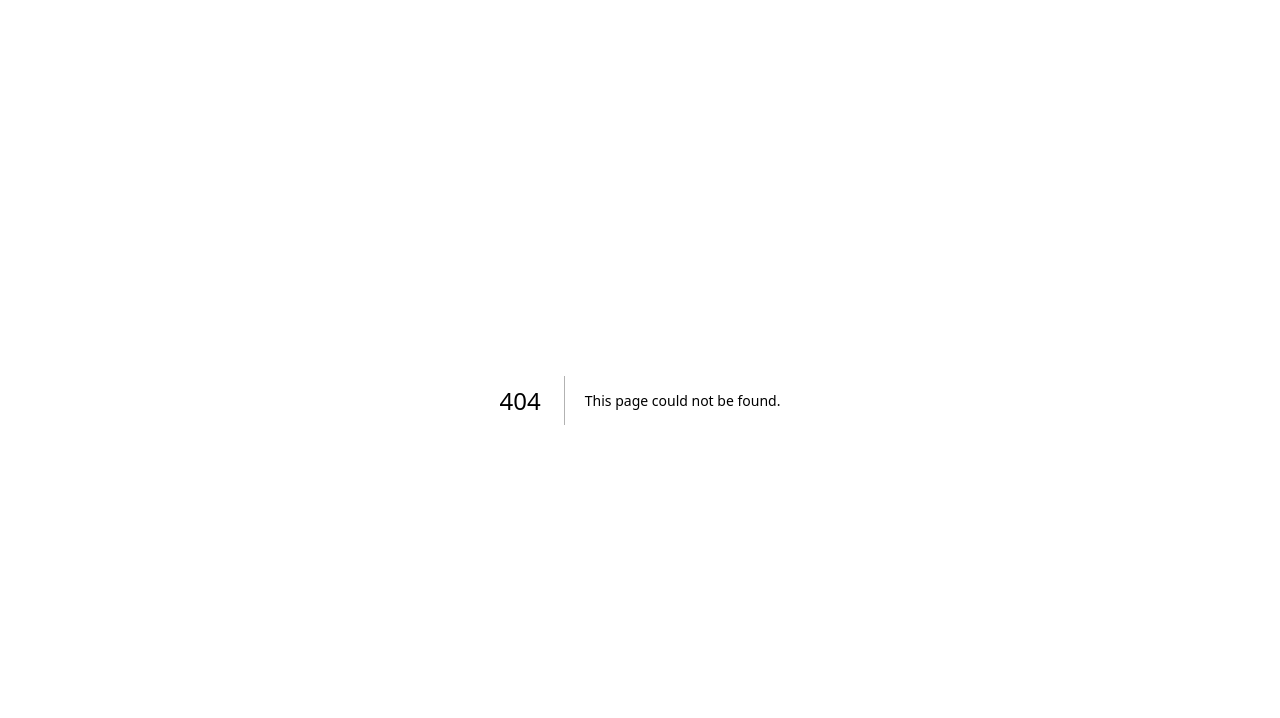
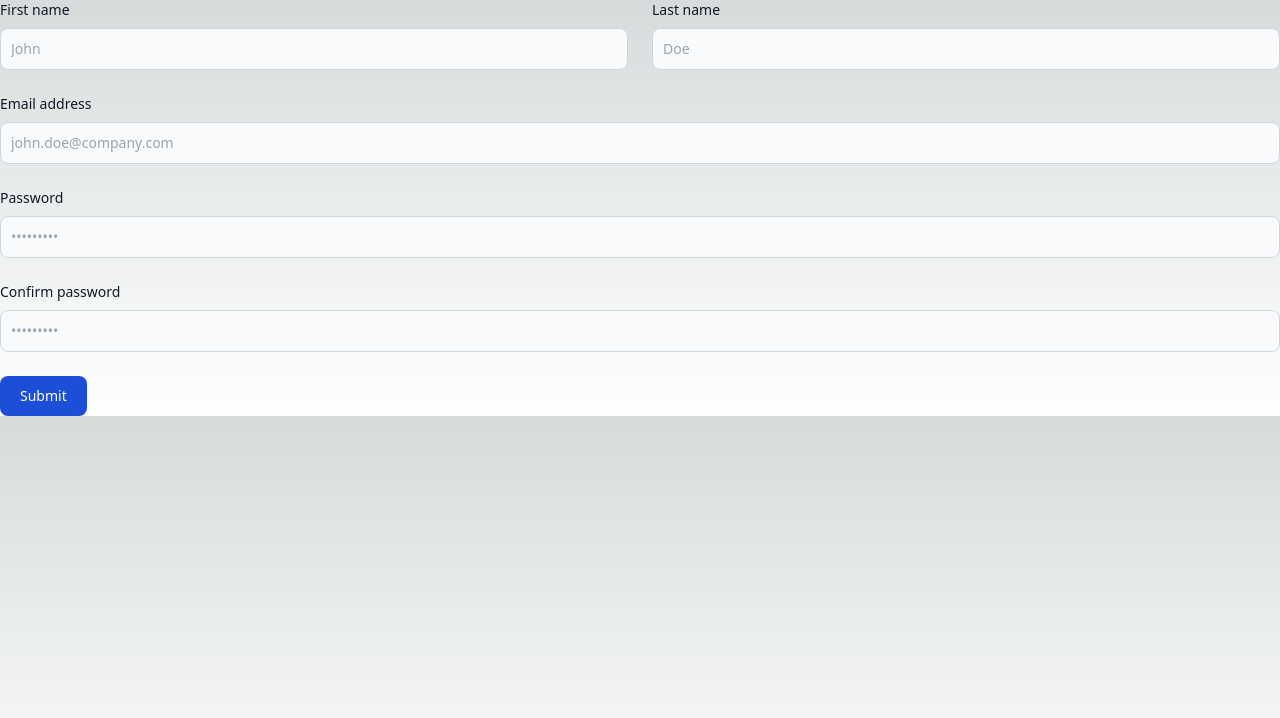
Before and after one commit to athena272/react-junior-mistakes, a Next.js app: page /Mistakes/9/mistake in a window 1280 px wide. Before the commit this address had no page. Shown: the top 718 px of the page. Built offline with nearby package versions, Linux system fonts and the light colour scheme.

Commit message:
Create mistake.tsx

```diff
--- /dev/null
+++ b/src/pages/Mistakes/9/mistake.tsx
@@ -0,0 +1,72 @@
+import { useState } from "react"
+
+export default function Mistake9() {
+    const [firstName, setFirstName] = useState('')
+    const [lastName, setLastName] = useState('')
+    const [email, setEmail] = useState('')
+    const [password, setPassowrd] = useState('')
+    const [confirmPassword, setConfirmPassword] = useState('')
+
+    return (
+        <form>
+            <div className="grid gap-6 mb-6 md:grid-cols-2">
+                <div>
+                    <label htmlFor="first_name" className="block mb-2 text-sm font-medium text-gray-900 dark:text-white">First name</label>
+                    <input
+                        name="first_name"
+                        type="text"
+                        id="first_name"
+                        className="bg-gray-50 border border-gray-300 text-gray-900 text-sm rounded-lg focus:ring-blue-500 focus:border-blue-500 block w-full p-2.5 dark:bg-gray-700 dark:border-gray-600 dark:placeholder-gray-400 dark:text-white dark:focus:ring-blue-500 dark:focus:border-blue-500" placeholder="John" required
+                        onChange={(ev) => setFirstName(ev.target.value)}
+                        value={firstName}
+                    />
+                </div>
+                <div>
+                    <label htmlFor="last_name" className="block mb-2 text-sm font-medium text-gray-900 dark:text-white">Last name</label>
+                    <input
+                        name="last_name"
+                        type="text"
+                        id="last_name"
+                        className="bg-gray-50 border border-gray-300 text-gray-900 text-sm rounded-lg focus:ring-blue-500 focus:border-blue-500 block w-full p-2.5 dark:bg-gray-700 dark:border-gray-600 dark:placeholder-gray-400 dark:text-white dark:focus:ring-blue-500 dark:focus:border-blue-500" placeholder="Doe" required
+                        onChange={(ev) => setLastName(ev.target.value)}
+                        value={lastName}
+                    />
+                </div>
+            </div>
+            <div className="mb-6">
+                <label htmlFor="email" className="block mb-2 text-sm font-medium text-gray-900 dark:text-white">Email address</label>
+                <input
+                    name="email"
+                    type="email"
+                    id="email"
+                    className="bg-gray-50 border border-gray-300 text-gray-900 text-sm rounded-lg focus:ring-blue-500 focus:border-blue-500 block w-full p-2.5 dark:bg-gray-700 dark:border-gray-600 dark:placeholder-gray-400 dark:text-white dark:focus:ring-blue-500 dark:focus:border-blue-500" placeholder="john.doe@company.com" required
+                    onChange={(ev) => setEmail(ev.target.value)}
+                    value={email}
+                />
+            </div>
+            <div className="mb-6">
+                <label htmlFor="password" className="block mb-2 text-sm font-medium text-gray-900 dark:text-white">Password</label>
+                <input
+                    name="password"
+                    type="password"
+                    id="password"
+                    className="bg-gray-50 border border-gray-300 text-gray-900 text-sm rounded-lg focus:ring-blue-500 focus:border-blue-500 block w-full p-2.5 dark:bg-gray-700 dark:border-gray-600 dark:placeholder-gray-400 dark:text-white dark:focus:ring-blue-500 dark:focus:border-blue-500" placeholder="•••••••••" required
+                    onChange={(ev) => setPassowrd(ev.target.value)}
+                    value={password}
+                />
+            </div>
+            <div className="mb-6">
+                <label htmlFor="confirm_password" className="block mb-2 text-sm font-medium text-gray-900 dark:text-white">Confirm password</label>
+                <input
+                    name="confirm_password"
+                    type="password"
+                    id="confirm_password"
+                    className="bg-gray-50 border border-gray-300 text-gray-900 text-sm rounded-lg focus:ring-blue-500 focus:border-blue-500 block w-full p-2.5 dark:bg-gray-700 dark:border-gray-600 dark:placeholder-gray-400 dark:text-white dark:focus:ring-blue-500 dark:focus:border-blue-500" placeholder="•••••••••" required
+                    onChange={(ev) => setConfirmPassword(ev.target.value)}
+                    value={confirmPassword}
+                />
+            </div>
+            <button type="submit" className="text-white bg-blue-700 hover:bg-blue-800 focus:ring-4 focus:outline-none focus:ring-blue-300 font-medium rounded-lg text-sm w-full sm:w-auto px-5 py-2.5 text-center dark:bg-blue-600 dark:hover:bg-blue-700 dark:focus:ring-blue-800">Submit</button>
+        </form>
+    )
+}
```
